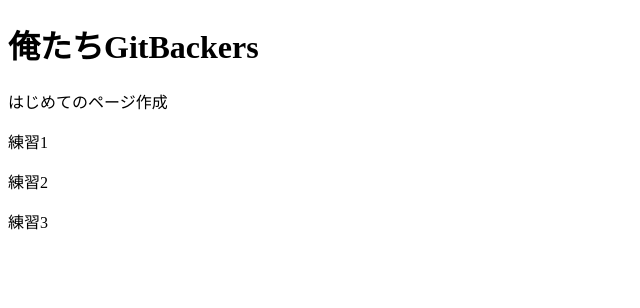
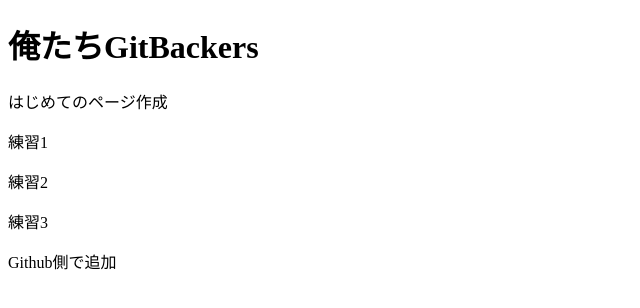
Before and after one commit to yota-bass/practice01, a plain HTML site: page index.html in a window 1280 px wide. Shown: the whole page, without its empty margins (0-640 px from the left). Drawn offline with Linux system fonts and the light colour scheme.

Commit message:
Update index.html

```diff
--- a/index.html
+++ b/index.html
@@ -11,5 +11,6 @@
 <p>練習1</p>
 <p>練習2</p>
 <p>練習3</p>
+    <p>Github側で追加</p>
 </body>
 </html>
```
